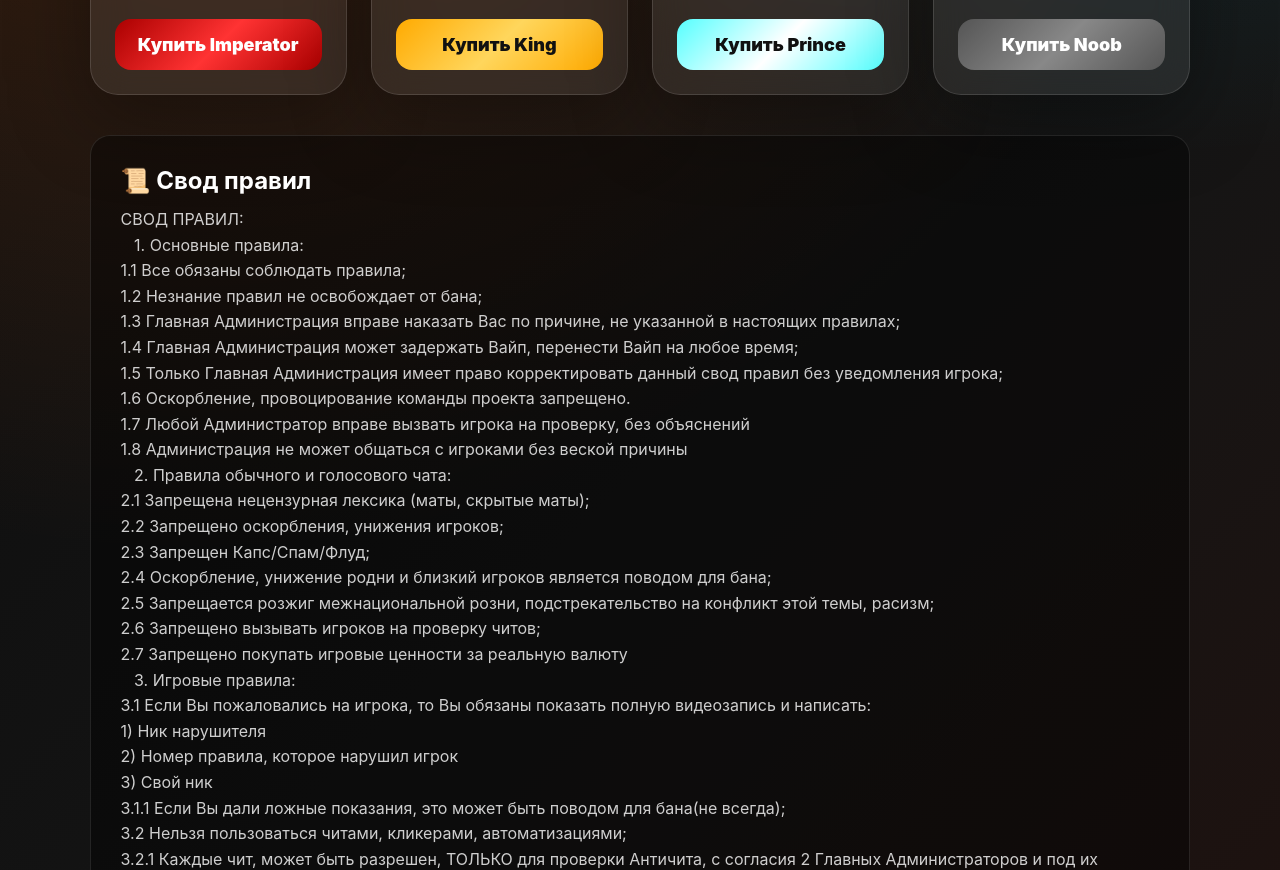
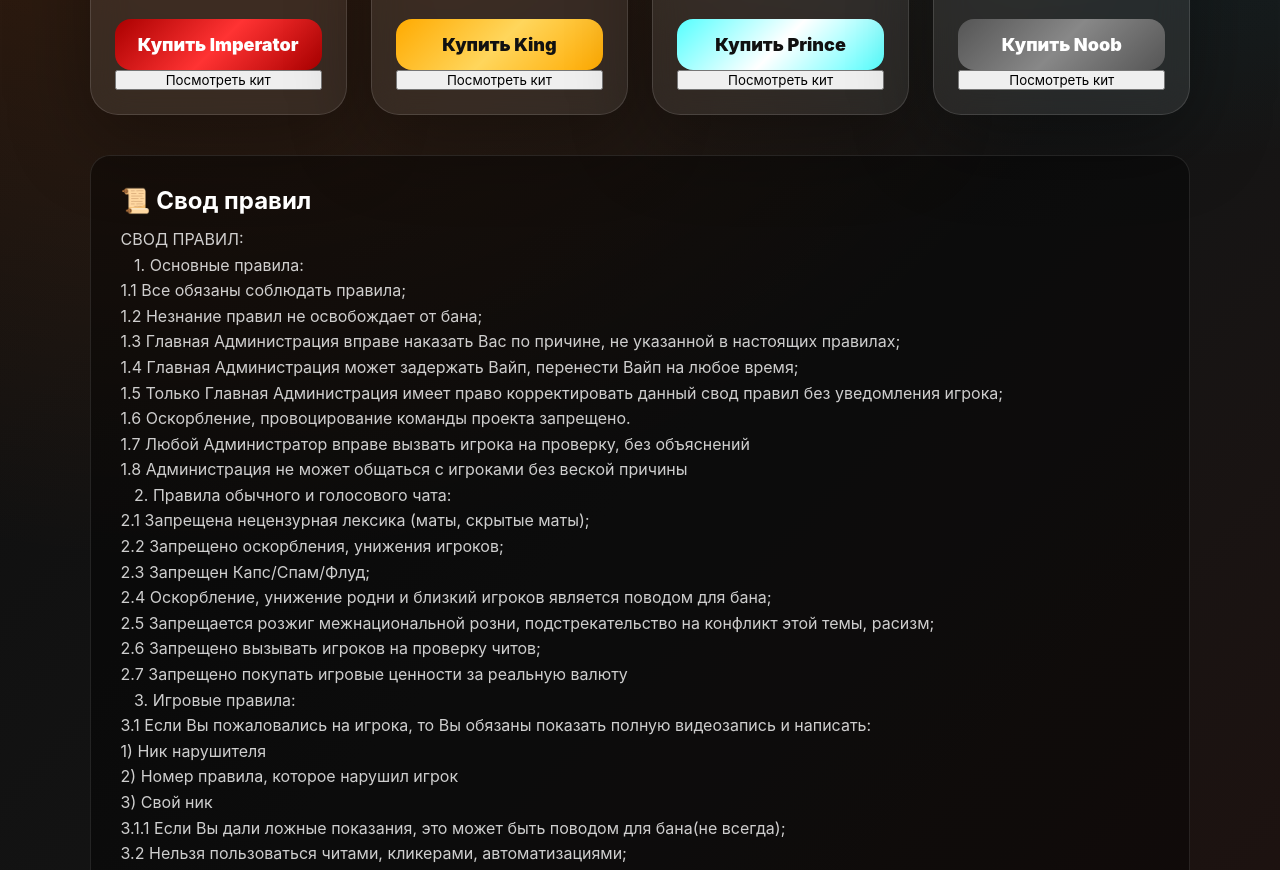
Before and after one commit to KudusSMP/kudussmp.su, a website: page index.html in a window 1280 px wide. Shown: the part 1201-2071 px from the top of the page. Drawn offline with Linux system fonts and the light colour scheme.

Commit message:
Update index.html

```diff
--- a/index.html
+++ b/index.html
@@ -96,6 +96,7 @@ footer { padding:32px 7vw; background:#060606; color:rgba(255,255,255,.55); text
 <div class="price">499₽ <small>/ навсегда</small></div>
 <ul><li>Префикс Imperator</li><li>Кит King раз в 5 дней</li><li>Кит Imperator раз в неделю</li><li>Крутые команды</li></ul>
 <button class="buy-link imperator-link" onclick="openBuyModal('IMPERATOR','499₽')">Купить Imperator</button>
+<button class="kit-link imperator-kit" onclick="openKitModal('IMPERATOR')">Посмотреть кит</button>
 </div>
 </article>
 
@@ -108,6 +109,7 @@ footer { padding:32px 7vw; background:#060606; color:rgba(255,255,255,.55); text
 <div class="price">199₽ <small>/ навсегда</small></div>
 <ul><li>Лучшие команды</li><li>Уникальный префикс King</li><li>Кит раз в 5 дней</li></ul>
 <button class="buy-link king-link" onclick="openBuyModal('KING','199₽')">Купить King</button>
+<button class="kit-link king-kit" onclick="openKitModal('KING')">Посмотреть кит</button>
 </div>
 </article>
 
@@ -120,6 +122,7 @@ footer { padding:32px 7vw; background:#060606; color:rgba(255,255,255,.55); text
 <div class="price">99₽ <small>/ навсегда</small></div>
 <ul><li>Красивый префикс Prince</li><li>Полезные команды</li><li>Кит раз в 3 дня</li></ul>
 <button class="buy-link prince-link" onclick="openBuyModal('PRINCE','99₽')">Купить Prince</button>
+<button class="kit-link prince-kit" onclick="openKitModal('PRINCE')">Посмотреть кит</button>
 </div>
 </article>
 
@@ -132,6 +135,7 @@ footer { padding:32px 7vw; background:#060606; color:rgba(255,255,255,.55); text
 <div class="price">49₽ <small>/ навсегда</small></div>
 <ul><li>Префикс Noob</li><li>Кит раз в 1.5 дня</li><li>Базовые бонусы</li></ul>
 <button class="buy-link noob-link" onclick="openBuyModal('NOOB','49₽')">Купить Noob</button>
+<button class="kit-link noob-kit" onclick="openKitModal('NOOB')">Посмотреть кит</button>
 </div>
 </article>
 </section>
```
